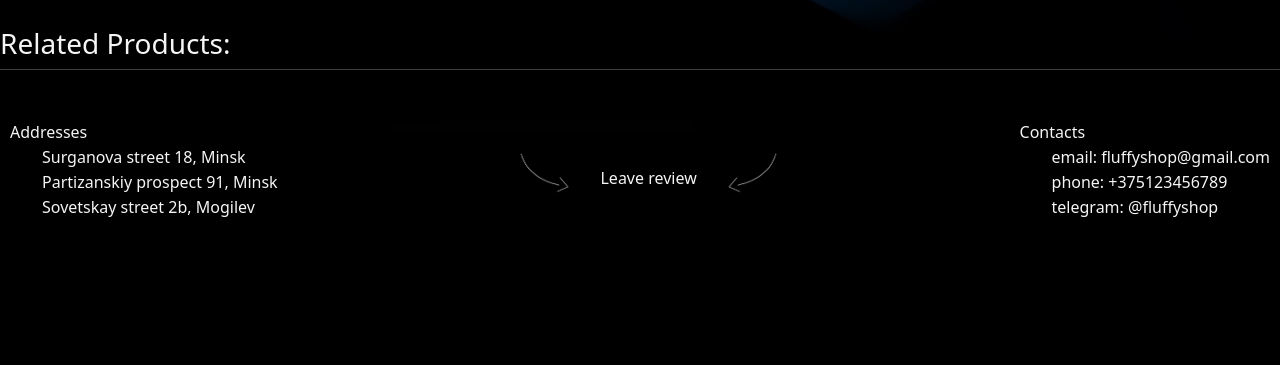
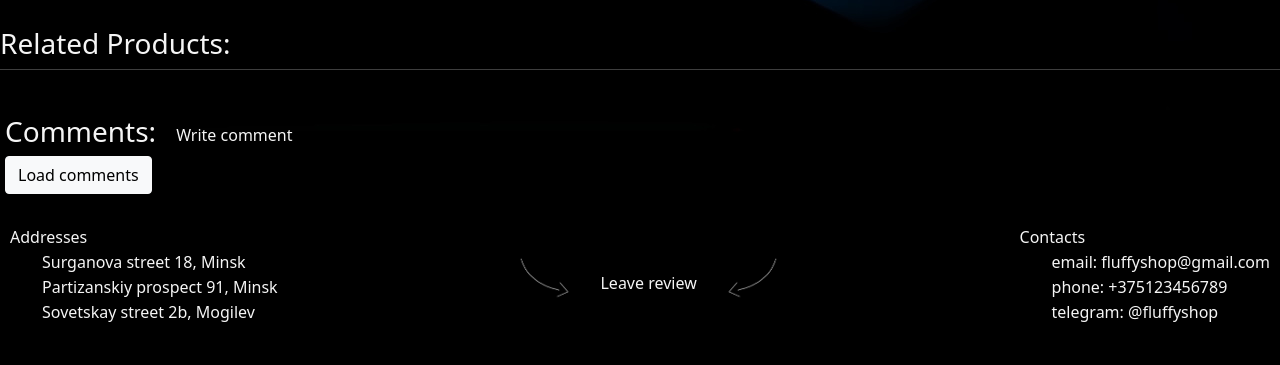
Before and after one commit to matveykaa/OnlineStore, a Django app: template shop/templates/product_detail.html in a window 1280 px wide. Shown: the part 570-935 px from the top of the page. Before the commit the page ends 787 px from the top, so only its background shows below. Run offline with Django 4.2, Linux system fonts and the light colour scheme; the template is opened without the code that fills it: values that come from a table or form of the project are taken from there, others are empty; data comes from the database, SQL or seed files in the repository; some libraries are stand-ins or nearby versions.

Commit message:
Edit templates with adding comments, add comments form to views

```diff
--- a/requirements.txt
+++ b/requirements.txt
@@ -7,3 +7,7 @@ Pillow==10.1.0
 # backports.zoneinfo==0.2.2
 django-bootstrap4==23.2
 crispy_bootstrap4
+psycopg2-binary==2.9.6
+postgres==4.0
+celery[redis]==5.2.7
+python-dotenv==1.0.0
--- a/shop/templates/product_detail.html
+++ b/shop/templates/product_detail.html
@@ -51,4 +51,74 @@
         {% endif %}
     {% endfor %}
 </div>
+
+
+    <div class="mt-4" style="padding: 5px">
+    <div style="display: flex; color:whitesmoke">
+        <h3>Comments:</h3>
+        <button class="write" id="write" style="background: none; border: none; padding-left: 20px; color: whitesmoke">Write comment</button>
+    </div>
+
+        <button class="btn btn-light" id='show' style="">Load comments</button>
+        <button class="btn btn-light" id="hide" style="display: none">Hide </button>
+
+    <br>
+    <div class="comments" id="comments" style="margin-top: 10px; display:none" >
+    {% for comment in product.comments.all %}
+        <div class="card" style="background-color: whitesmoke; width: 400px; margin-top: 5px">
+        <p style="padding-left: 5px"><strong>{{ comment.sender }}:</strong> {{ comment.body }}</p>
+        <p class="text-muted" style="padding-left: 5px">{{ comment.created }}</p>
+
+        </div>
+    {% endfor %}
+    </div>
+</div>
+
+
+<!-- Comment form -->
+<div class="mt-4" id="comm_form" style="display: none; padding: 10px">
+<div style="display: flex; color: whitesmoke">
+    <h3>Add a Comment:</h3>
+<button id="hide_form" style="background: none; border: none; color: darkgray; padding-left: 20px">Hide</button>
+</div>
+    <form style="color: whitesmoke" method="post" action="{% url 'shop:product_detail' slug=product.slug %}" >
+        {% csrf_token %}
+        {{ comment_form.as_p }}
+        <button type="submit" class="btn btn-primary">Post Comment</button>
+    </form>
+</div>
+
+      <script>
+
+        let comments = document.getElementById('comments');
+        let show = document.getElementById('show');
+        let hide = document.getElementById('hide');
+        let write = document.getElementById('write');
+        let comm_form = document.getElementById('comm_form');
+        let hide_form = document.getElementById('hide_form');
+        console.log(comments)
+        show.addEventListener('click', function () {
+            comments.style.display = 'inline-block';
+
+            show.style.display = 'none';
+            hide.style.display = 'block';
+        });
+        write.addEventListener('click', function () {
+            comm_form.style.display = 'inline-block';
+
+        });
+
+        hide.addEventListener('click', function () {
+            comments.style.display = 'none';
+            show.style.display = 'inline-block';
+
+            hide.style.display = 'none';
+        });
+        hide_form.addEventListener('click', function () {
+            comm_form.style.display = 'none';
+
+        });
+
+  </script>
+
 {% endblock %}
```
Also changed, not shown: shop/views.py (+21 -9 lines).
